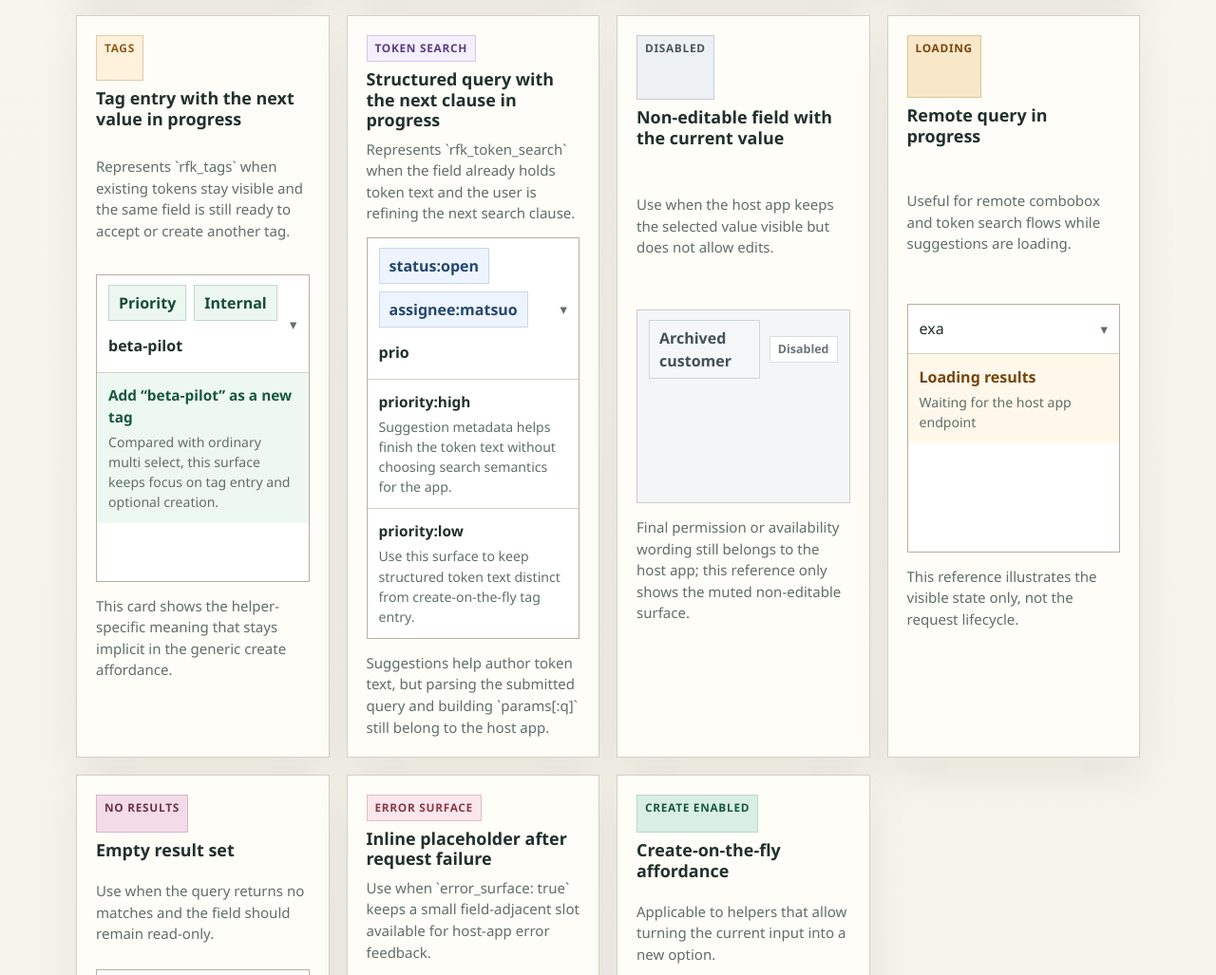
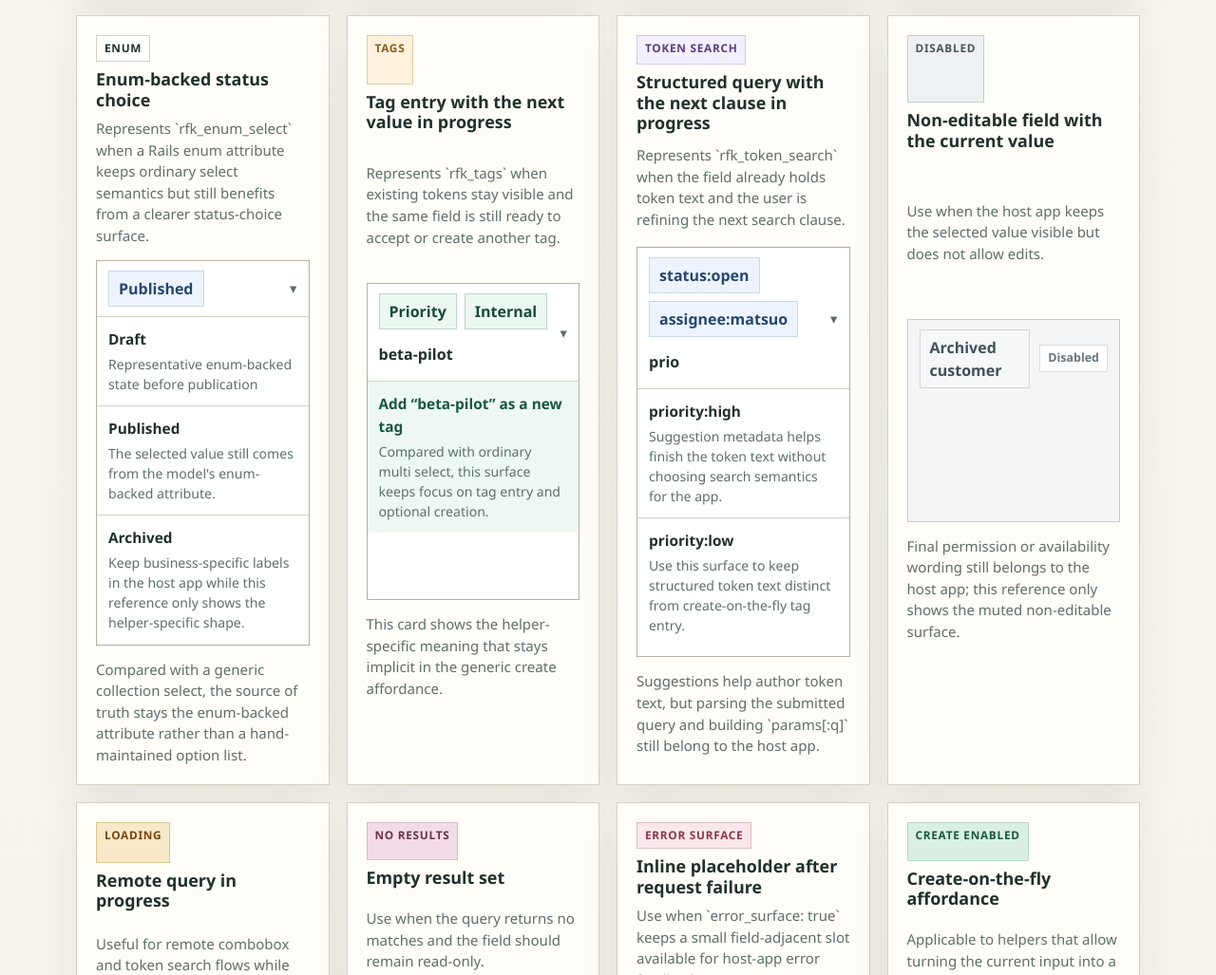
Before and after one commit to barnet-co-jp/rails_fields_kit, a website: page doc/tom_select_visual_reference.html in a window 1280 px wide. Shown: the part 1201-2228 px from the top of the page at 95% size. Drawn offline with Linux system fonts and the light colour scheme.

Commit message:
design: refresh grouped select visual reference on current main

```diff
--- a/doc/tom_select_visual_reference.html
+++ b/doc/tom_select_visual_reference.html
@@ -512,6 +512,37 @@
 
         <article class="card">
           <div class="card-header">
+            <span class="tag">Enum</span>
+            <h2>Enum-backed status choice</h2>
+            <p>Represents `rfk_enum_select` when a Rails enum attribute keeps ordinary select semantics but still benefits from a clearer status-choice surface.</p>
+          </div>
+          <div class="control" aria-hidden="true">
+            <div class="control-top">
+              <div class="selection">
+                <span class="token subtle">Published</span>
+              </div>
+              <div class="caret">▾</div>
+            </div>
+            <div class="dropdown">
+              <div class="option">
+                <strong>Draft</strong>
+                <span>Representative enum-backed state before publication</span>
+              </div>
+              <div class="option">
+                <strong>Published</strong>
+                <span>The selected value still comes from the model's enum-backed attribute.</span>
+              </div>
+              <div class="option">
+                <strong>Archived</strong>
+                <span>Keep business-specific labels in the host app while this reference only shows the helper-specific shape.</span>
+              </div>
+            </div>
+          </div>
+          <p class="card-footer">Compared with a generic collection select, the source of truth stays the enum-backed attribute rather than a hand-maintained option list.</p>
+        </article>
+
+        <article class="card">
+          <div class="card-header">
             <span class="tag tags">Tags</span>
             <h2>Tag entry with the next value in progress</h2>
             <p>Represents `rfk_tags` when existing tokens stay visible and the same field is still ready to accept or create another tag.</p>
```
